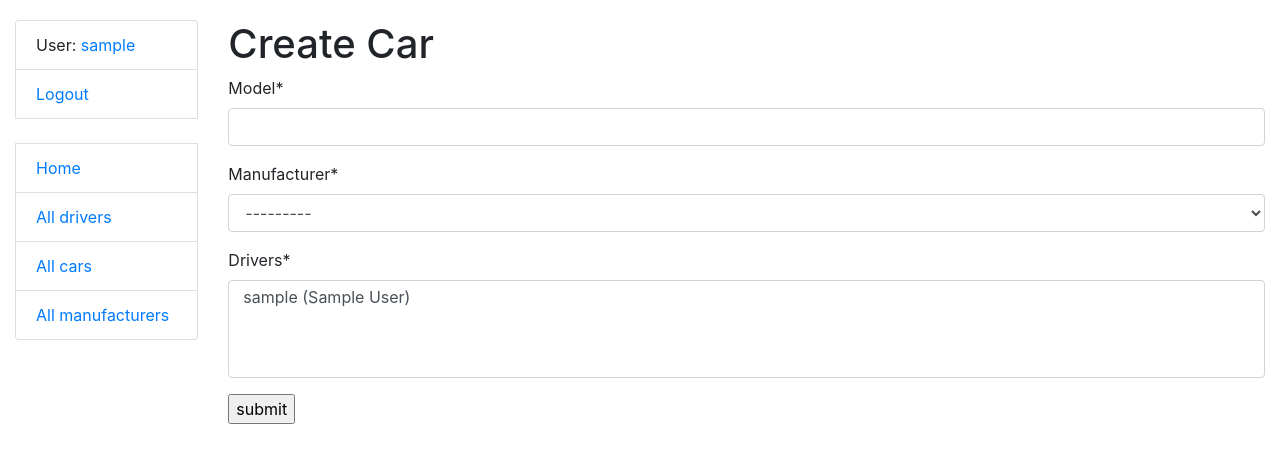
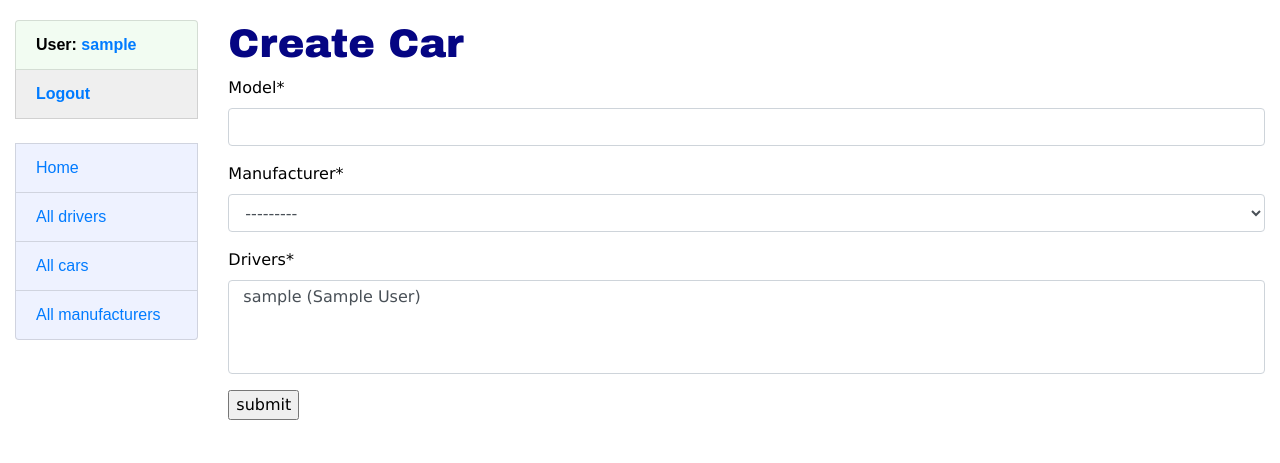
Before and after one commit to Kiawami/taxi-service-project, a Django app: page /cars/create/ in a window 1280 px wide. Shown: the top 463 px of the page. Run offline with Django 4.2, Linux system fonts and the light colour scheme; the visitor is signed in with stand-in values (Sample User, id 1); data comes from the database, SQL or seed files in the repository; data that the repository does not hold is empty; some libraries are stand-ins or nearby versions.

Commit message:
Added styles

```diff
--- a/static/css/styles.css
+++ b/static/css/styles.css
@@ -1,3 +1,27 @@
+
 body {
     margin-top: 20px;
+    background-color: #ffffff;
+    font-family: Verdana, Arial, sans-serif;
+    color: black;
 }
+h1, h2{
+    color: #050583;
+    font-family: "Arial Black";
+
+}
+
+.taxi-sidebar-item {
+    background-color: #eef2ff;
+    font-family: Arial;
+}
+
+.grey-item {
+    background-color: #efefef;
+    font-weight: bold;
+}
+
+.green-item {
+    background-color: #f2fcf2;
+    font-weight: bold;
+}
--- a/taxi_service/settings.py
+++ b/taxi_service/settings.py
@@ -22,7 +22,7 @@ BASE_DIR = Path(__file__).resolve().parent.parent
 # See https://docs.djangoproject.com/en/4.0/howto/deployment/checklist/
 
 # SECURITY WARNING: keep the secret key used in production secret!
-SECRET_KEY = os.environ['DJANGO_SECRET_KEY']
+SECRET_KEY = "b*=m0ggvo@j56p0r@!3xqi9x$o%fz3i$9ar1)29v39t1h@caal" #os.environ['DJANGO_SECRET_KEY']
 
 # SECURITY WARNING: don"t run with debug turned on in production!
 DEBUG = os.environ.get('DJANGO_DEBUG', "") != "False"
--- a/templates/includes/sidebar.html
+++ b/templates/includes/sidebar.html
@@ -1,15 +1,15 @@
 <ul class="sidebar-nav list-group">
   {% if user.is_authenticated %}
-    <li class="list-group-item">User: <a href="{{ user.get_absolute_url }}">{{ user.get_username }}</a></li>
-    <li class="list-group-item"><a href="{% url 'logout'%}?next={{request.path}}">Logout</a></li>
+    <li class="list-group-item taxi-sidebar-item green-item">User: <a href="{{ user.get_absolute_url }}">{{ user.get_username }}</a></li>
+    <li class="list-group-item taxi-sidebar-item grey-item "><a href="{% url 'logout'%}?next={{request.path}}">Logout</a></li>
   {% else %}
-    <li class="list-group-item"><a href="{% url 'login'%}?next={{request.path}}">Login</a></li>
+    <li class="list-group-item taxi-sidebar-item green-item"><a href="{% url 'login'%}?next={{request.path}}">Login</a></li>
   {% endif %}
 
   <br>
 
-  <li class="list-group-item"><a href="{% url 'taxi:index' %}">Home</a></li>
-  <li class="list-group-item"><a href="{% url 'taxi:driver-list' %}">All drivers</a></li>
-  <li class="list-group-item"><a href="{% url 'taxi:car-list' %}">All cars</a></li>
-  <li class="list-group-item"><a href="{% url 'taxi:manufacturer-list' %}">All manufacturers</a></li>
+  <li class="list-group-item taxi-sidebar-item"><a href="{% url 'taxi:index' %}">Home</a></li>
+  <li class="list-group-item taxi-sidebar-item"><a href="{% url 'taxi:driver-list' %}">All drivers</a></li>
+  <li class="list-group-item taxi-sidebar-item"><a href="{% url 'taxi:car-list' %}">All cars</a></li>
+  <li class="list-group-item taxi-sidebar-item"><a href="{% url 'taxi:manufacturer-list' %}">All manufacturers</a></li>
 </ul>
```
Also changed, not shown: 1 other file.
